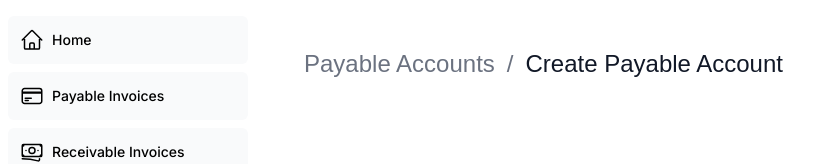
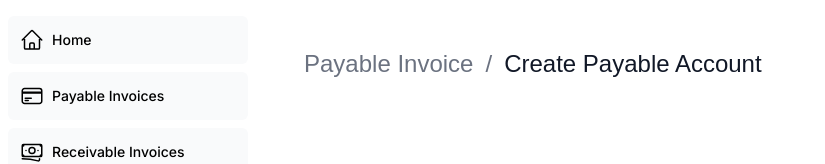
Before and after one commit to aogallo/accounting-system, a Next.js app: page /invoices/payable/create in a window 1280 px wide. Shown: the top 164 px of the page, without its empty margins (0-825 px from the left). Built offline with nearby package versions, Linux system fonts and the light colour scheme; a web font is replaced by a local one.

Commit message:
change the page titles
account to invoice

```diff
--- a/app/(overview)/invoices/payable/[id]/edit/page.tsx
+++ b/app/(overview)/invoices/payable/[id]/edit/page.tsx
@@ -17,7 +17,7 @@ export default async function Page({ params }: PageProps) {
     <main>
       <Breadcrumbs
         breadcrumbs={[
-          { label: 'Payable Accounts', href: '/invoices/payable' },
+          { label: 'Payable Invoice', href: '/invoices/payable' },
           {
             href: `/invoices/payable/${id}/edit`,
             label: 'Edit Account',
--- a/app/(overview)/invoices/payable/create/page.tsx
+++ b/app/(overview)/invoices/payable/create/page.tsx
@@ -5,7 +5,7 @@ export default async function Page() {
     <main>
       <Breadcrumbs
         breadcrumbs={[
-          { label: 'Payable Accounts', href: '/invoices/payable' },
+          { label: 'Payable Invoice', href: '/invoices/payable' },
           {
             label: 'Create Payable Account',
             href: '/invoices/payable/create',
```
